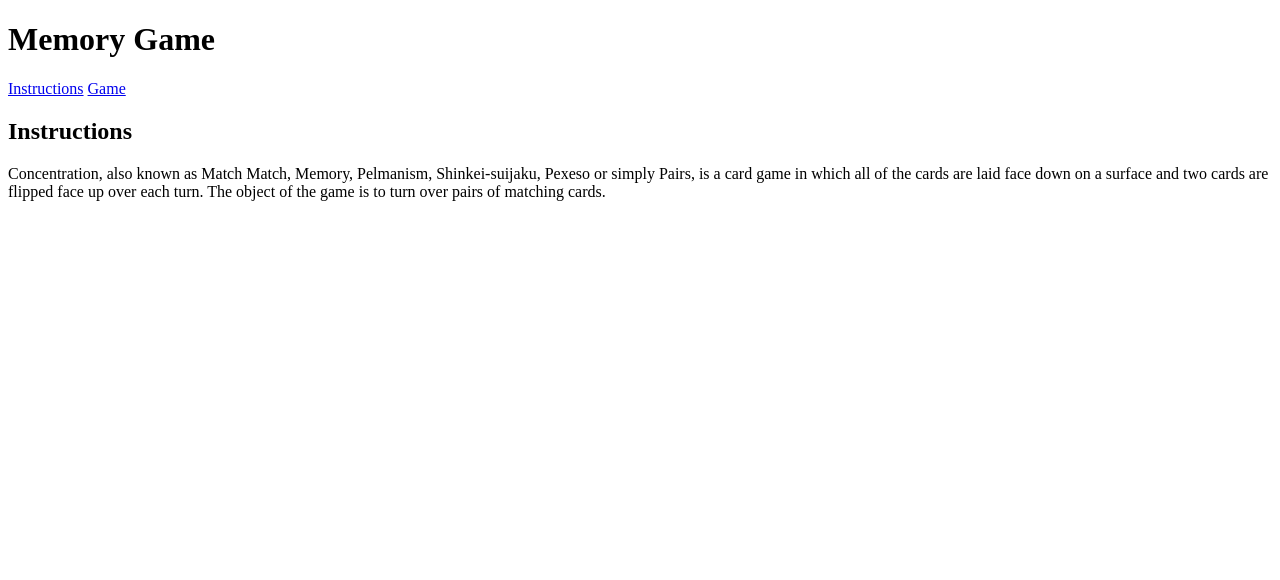
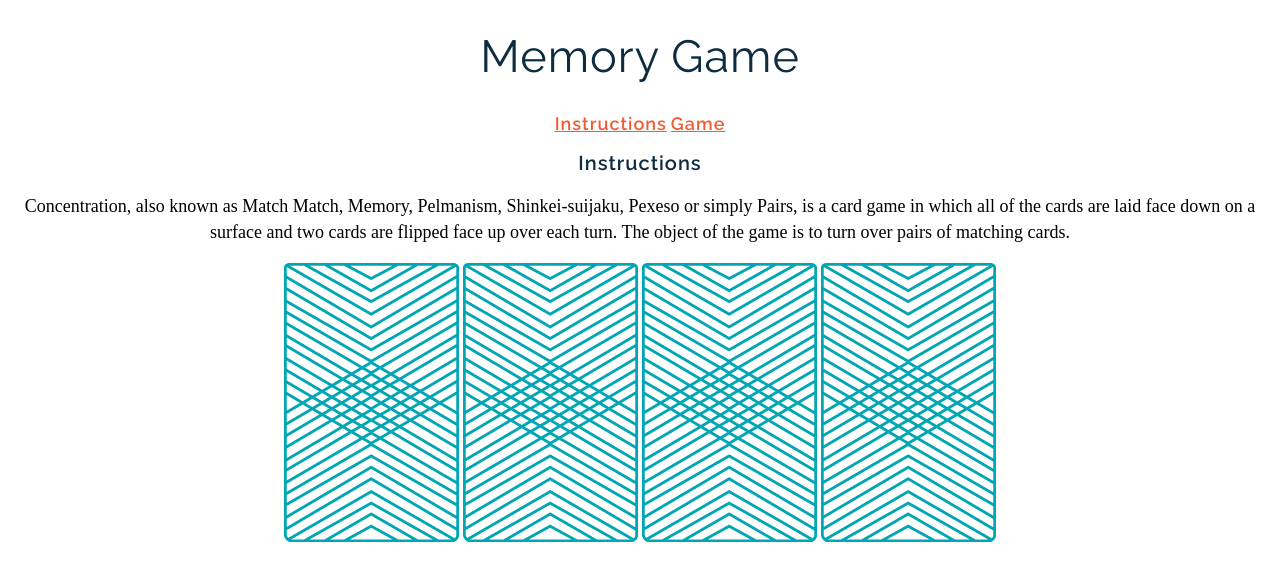
Before and after one commit to mervyns/wdi-fundamentals-memorygame, a plain HTML site: page memory-game/index.html in a window 1280 px wide. Drawn offline with Linux system fonts and the light colour scheme; a web font is replaced by a local one.

Commit message:
added basic css styling

```diff
--- /dev/null
+++ b/memory-game/css/style.css
@@ -0,0 +1,33 @@
+body {
+text-align: center;
+}
+
+h1 {
+  font-family: Raleway;
+  color: #0D2C40;
+  letter-spacing: 1px;
+  font-weight: 400;
+  font-size: 45px;
+}
+
+a {
+  font-family: Raleway;
+  color: #F15B31;
+  letter-spacing: 1px;
+  font-weight: 600;
+  font-size: 18px;
+}
+
+h2 {
+  font-family: Raleway;
+  color: #0D2C40;
+  letter-spacing: 1px;
+  font-weight: 600;
+  font-size: 20px;
+}
+
+p {
+  font-family: "Droid Serif";
+  line-height: 26px;
+  font-size: 18px;
+}
--- a/memory-game/index.html
+++ b/memory-game/index.html
@@ -5,6 +5,9 @@
   <meta charset="UTF-8">
   <meta name="viewport" content="width=device-width, initial-scale=1.0">
   <meta http-equiv="X-UA-Compatible" content="ie=edge">
+  <link href="css/style.css" rel="stylesheet" type="text/css">
+  <link href="https://fonts.googleapis.com/css?family=Droid+Serif|Raleway:400,500,600,700" rel="stylesheet">
+
   <title>Memory Card Game</title>
 </head>
 
@@ -15,6 +18,12 @@
   <h2>Instructions</h2>
   <p>Concentration, also known as Match Match, Memory, Pelmanism, Shinkei-suijaku, Pexeso or simply Pairs, is a card game in which all of the cards are laid face down on a surface and two cards are flipped face up over each turn. The object of the game is
     to turn over pairs of matching cards.</p>
+    <div>
+      <img src="images/back.png" alt="Queen of Diamonds">
+      <img src="images/back.png" alt="Queen of Hearts">
+      <img src="images/back.png" alt="King of Diamonds">
+      <img src="images/back.png" alt="King of Hearts">
+    </div>
 
 </body>
 
```
Also changed, not shown: memory-game/images/back.png (added), memory-game/images/king-of-diamonds.png (added), memory-game/images/king-of-hearts.png (added), memory-game/images/queen-of-diamonds.png (added), memory-game/images/queen-of-hearts.png (added), 2 other files.
